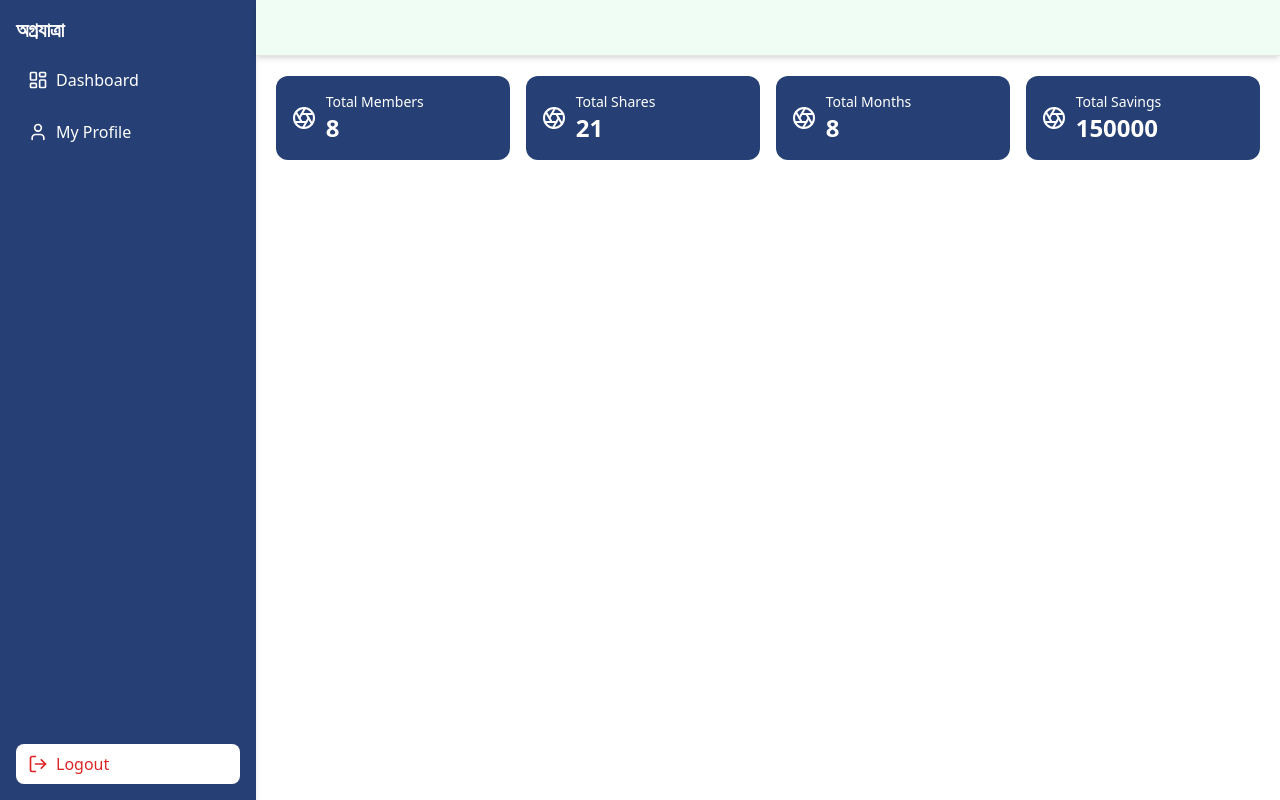
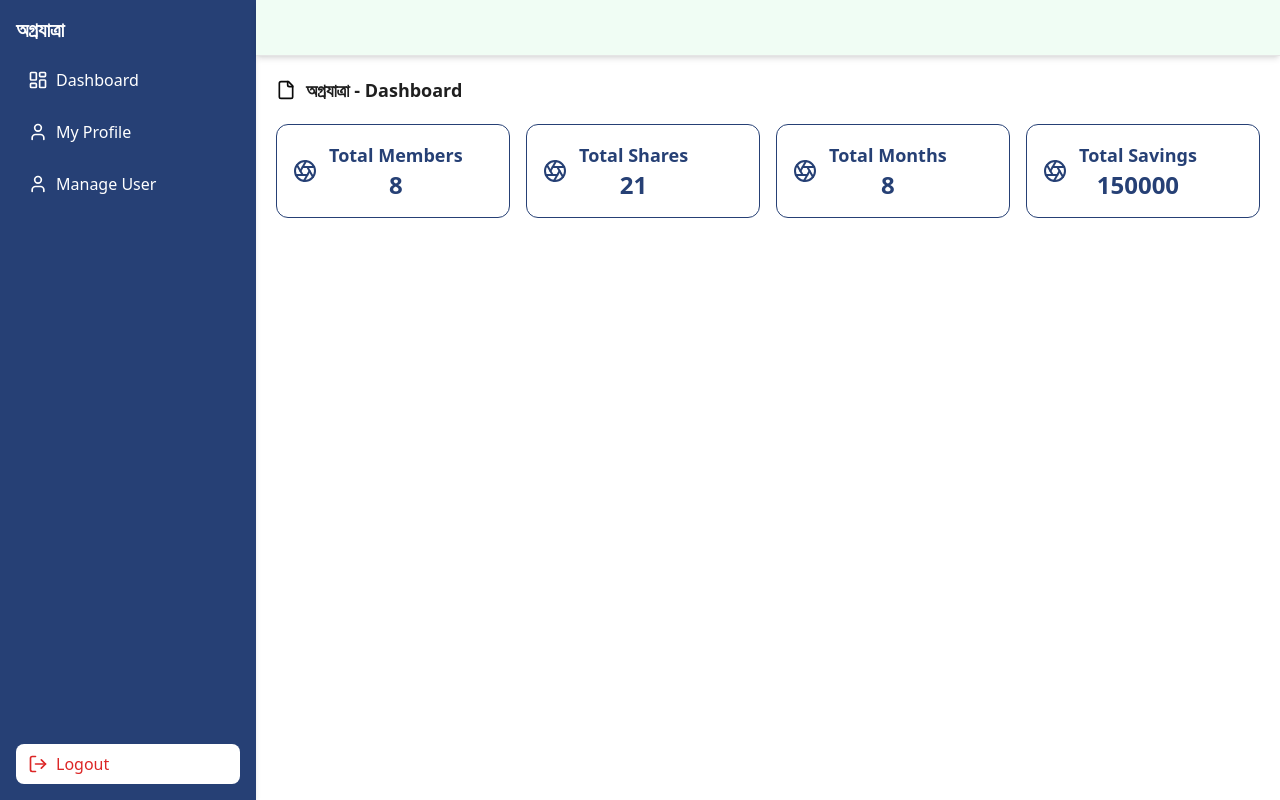
Before and after one commit to ishrafil-hossain/agrajatra, a Next.js app: page / in a window 1280 px wide. Built offline with nearby package versions, Linux system fonts and the light colour scheme.

Commit message:
added page header

```diff
--- a/app/layout.tsx
+++ b/app/layout.tsx
@@ -5,8 +5,8 @@ import { Menu } from "lucide-react";
 import Sidebar from "@/components/custom/Sidebar";
 
 export const metadata: Metadata = {
-  title: "My App",
-  description: "Responsive Sidebar with shadcn",
+  title: "অগ্রযাত্রা - একসাথে এগিয়ে চলার অঙ্গীকার",
+  description: "অগ্রযাত্রা সমিতি একটি বিশ্বস্ত ও অগ্রগামী সংগঠন, যেখানে সঞ্চয়, সহযোগিতা এবং সম্মিলিত প্রচেষ্টার মাধ্যমে আমরা গড়ে তুলি সবার জন্য উজ্জ্বল ভবিষ্যৎ। একসাথে এগিয়ে চলার অঙ্গীকারই আমাদের শক্তি - Developed by Ishrafil.",
 };
 
 export default function RootLayout({ children }: { children: React.ReactNode }) {
--- a/app/page.tsx
+++ b/app/page.tsx
@@ -1,9 +1,11 @@
+import PageHeader from "@/components/custom/PageHeader";
 import SummaryCard from "@/components/custom/SummaryCard";
 import React from "react";
 
 const page = () => {
   return (
     <div>
+      <PageHeader title="অগ্রযাত্রা - Dashboard" />
       <SummaryCard />
     </div>
   );
--- /dev/null
+++ b/components/custom/PageHeader.tsx
@@ -0,0 +1,13 @@
+import { File } from "lucide-react";
+import React from "react";
+
+const PageHeader = ({ title }: { title: string }) => {
+  return (
+    <div className="flex items-center gap-2.5">
+      <File size={20} />
+      <h4 className="text-[#1F1F1F] text-lg font-semibold">{title}</h4>
+    </div>
+  );
+};
+
+export default PageHeader;
--- a/components/custom/Sidebar.tsx
+++ b/components/custom/Sidebar.tsx
@@ -12,7 +12,7 @@ export default function Sidebar({ onClick }: { onClick?: () => void }) {
         <h2 className="text-white text-xl font-bold">অগ্রযাত্রা</h2>
         <nav className="flex flex-col gap-3">
           <Link
-            href="/dashboard"
+            href="/"
             onClick={onClick}
             className="flex items-center gap-2 rounded-lg px-3 py-2 hover:text-primary hover:bg-gray-100 transition-all duration-300"
           >
@@ -27,6 +27,15 @@ export default function Sidebar({ onClick }: { onClick?: () => void }) {
           >
             <User className="h-5 w-5" />
             <span>My Profile</span>
+          </Link>
+
+          <Link
+            href="/manage-user"
+            onClick={onClick}
+            className="flex items-center gap-2 rounded-lg px-3 py-2 hover:text-primary hover:bg-gray-100 transition-all duration-300"
+          >
+            <User className="h-5 w-5" />
+            <span>Manage User</span>
           </Link>
         </nav>
       </div>
--- a/components/custom/SummaryCard.tsx
+++ b/components/custom/SummaryCard.tsx
@@ -4,15 +4,17 @@ import React from "react";
 
 const SummaryCard = () => {
   return (
-    <div className="grid grid-cols-1 sm:grid-cols-2 md:grid-cols-4 gap-4">
+    <div className="mt-5 grid grid-cols-1 sm:grid-cols-2 md:grid-cols-4 gap-4">
       {summaries.map((item, index) => (
-        <div key={index} className="p-4 bg-[#264075] text-white rounded-xl grid grid-cols-12 items-center">
-          <div className="col-span-2">
-            <Aperture />
-          </div>
-          <div className="col-span-9">
-            <h4 className="text-sm whitespace-nowrap">{item?.title}</h4>
-            <span className="text-2xl font-semibold">{item?.value}</span>
+        <div key={index} className="group">
+          <div className="p-4 bg-white group-hover:bg-primary text-primary group-hover:text-white border border-primary rounded-xl flex gap-3 items-center transition duration-500">
+            <div className="text-primary group-hover:text-white transition duration-500">
+              <Aperture />
+            </div>
+            <div className="flex flex-col items-center">
+              <h4 className="text-lg font-semibold whitespace-nowrap">{item?.title}</h4>
+              <span className="text-2xl font-semibold">{item?.value}</span>
+            </div>
           </div>
         </div>
       ))}
```
